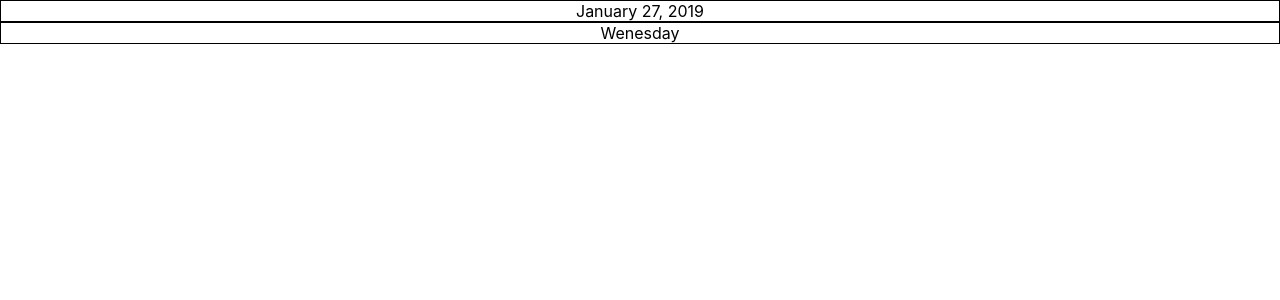
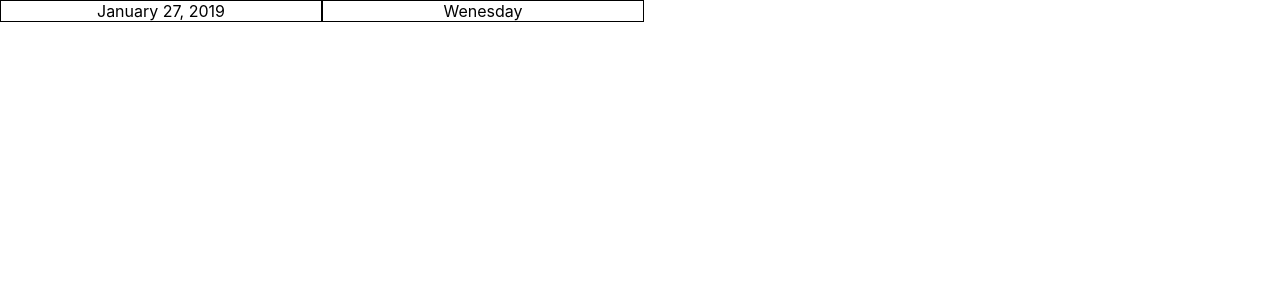
Before and after one commit to zabroski/my-to-do, a React (Create React App) app: page / in a window 1280 px wide. Shown: the top 300 px of the page. Built offline with nearby package versions, Linux system fonts and the light colour scheme.

Commit message:
style date and day

```diff
--- a/src/index.css
+++ b/src/index.css
@@ -14,8 +14,13 @@ code {
 }
 .date {
   border: 1px solid black;
+  width: 25%;
+  float: left;
 
 }
 .day {
   border: 1px solid black;
+  width: 25%;
+  float: left;
+
 }
```
